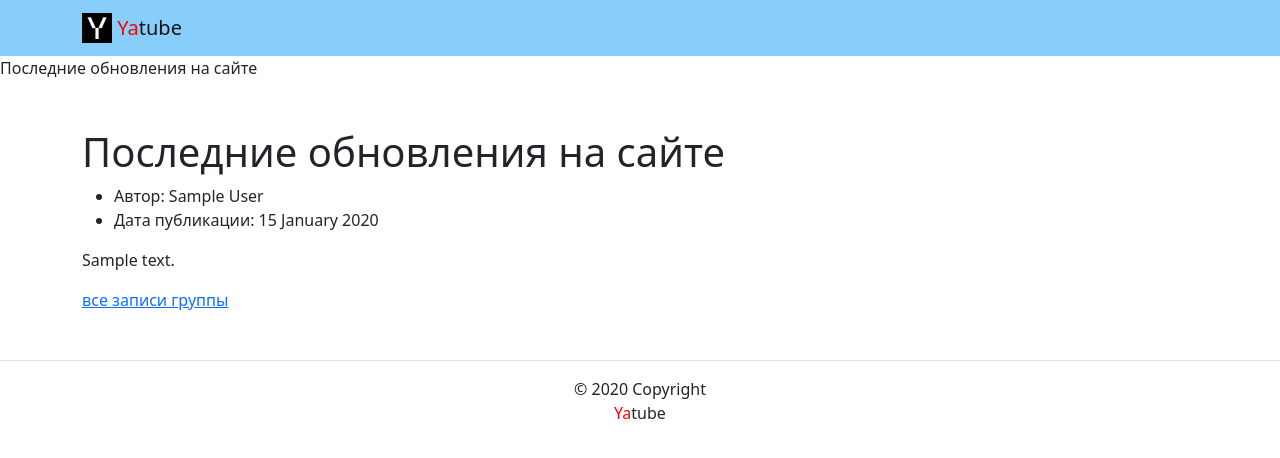
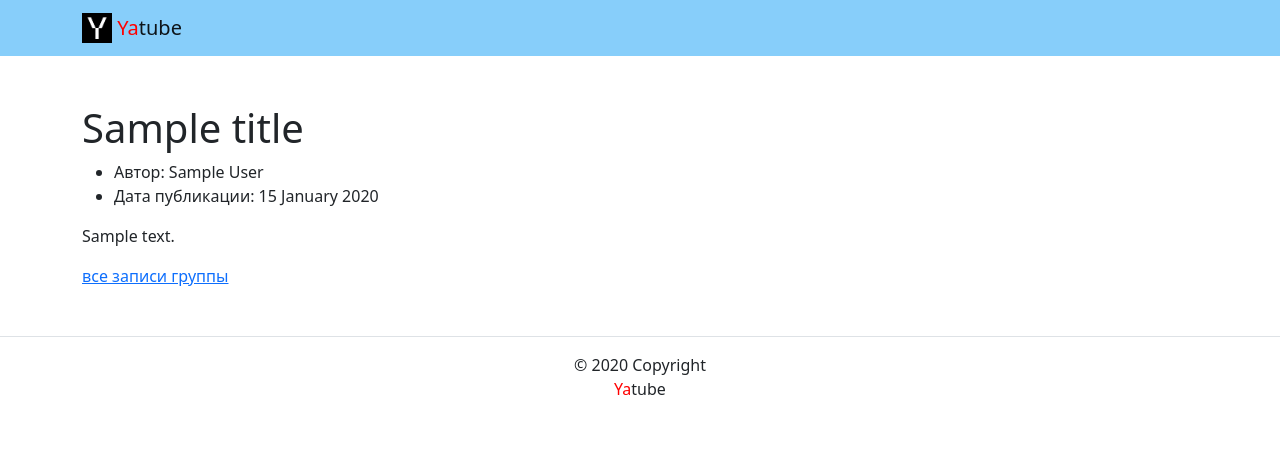
Before and after one commit to Dnevvs/hw02_community, a Django app: template yatube/templates/posts/index.html in a window 1280 px wide. Shown: the top 458 px of the page. Run offline with Django 3.2, Linux system fonts and the light colour scheme; tables that the repository leaves empty hold one stand-in row (values such as "Sample post"); the template is opened without the code that fills it: values that come from a table or form of the project are taken from there, most other values are stand-ins (such as "Sample title", 1, 10 or a date in 2020); some libraries are stand-ins or nearby versions.

Commit message:
Sprint 3 after review var 2

```diff
--- a/yatube/posts/views.py
+++ b/yatube/posts/views.py
@@ -6,8 +6,10 @@ POSTS_AMOUNT: int = 10
 
 def index(request):
     posts = Post.objects.select_related('group')[:POSTS_AMOUNT]
+    title = 'Последние обновления на сайте'
     context = {
         'posts': posts,
+        'title': title
     }
     return render(request, 'posts/index.html', context)
 
--- a/yatube/templates/base.html
+++ b/yatube/templates/base.html
@@ -13,10 +13,17 @@
     <link rel="stylesheet" href="{% static 'css/bootstrap.min.css' %}">
   </head>
   {% include 'includes/header.html' %}
+  <title>
     {% block title %}
       Контент не подвезли :(
     {% endblock %}
+  </title>
+  <body>
+    <main>
       {% block content %}
         Контент не подвезли :(
       {% endblock %}
+    </main>
+  </body>
   {% include 'includes/footer.html' %}
+</html>
--- a/yatube/templates/posts/index.html
+++ b/yatube/templates/posts/index.html
@@ -1,18 +1,13 @@
 <!DOCTYPE html>
 {% extends 'base.html' %}
-  <head>
-    <title>
 {% block title %}
-        Последние обновления на сайте
+  {{ title }}
 {% endblock %}
-    </title>
-  </head>
 {% block content %}
-    <body>
-      <main>
   <div class="container py-5">
-          <h1>Последние обновления на сайте</h1>
+    <h1>{{ title }}</h1>
     {% for post in posts %}
+      <article>
         <ul>
           <li>
             Автор: {{ post.author.get_full_name }}
@@ -27,10 +22,8 @@
             href="{% url 'posts:group_list' post.group.slug %}">все записи группы
           </a>
         {% endif %}
+      </article>
       {% if not forloop.last %}<hr>{% endif %}
     {% endfor %}
   </div>
-      </main>
-    </body>
 {% endblock %}
-</html>
```
Also changed, not shown: yatube/templates/posts/group_list.html (+3 -10 lines). Lines whose indentation alone changed are shown as unchanged.
